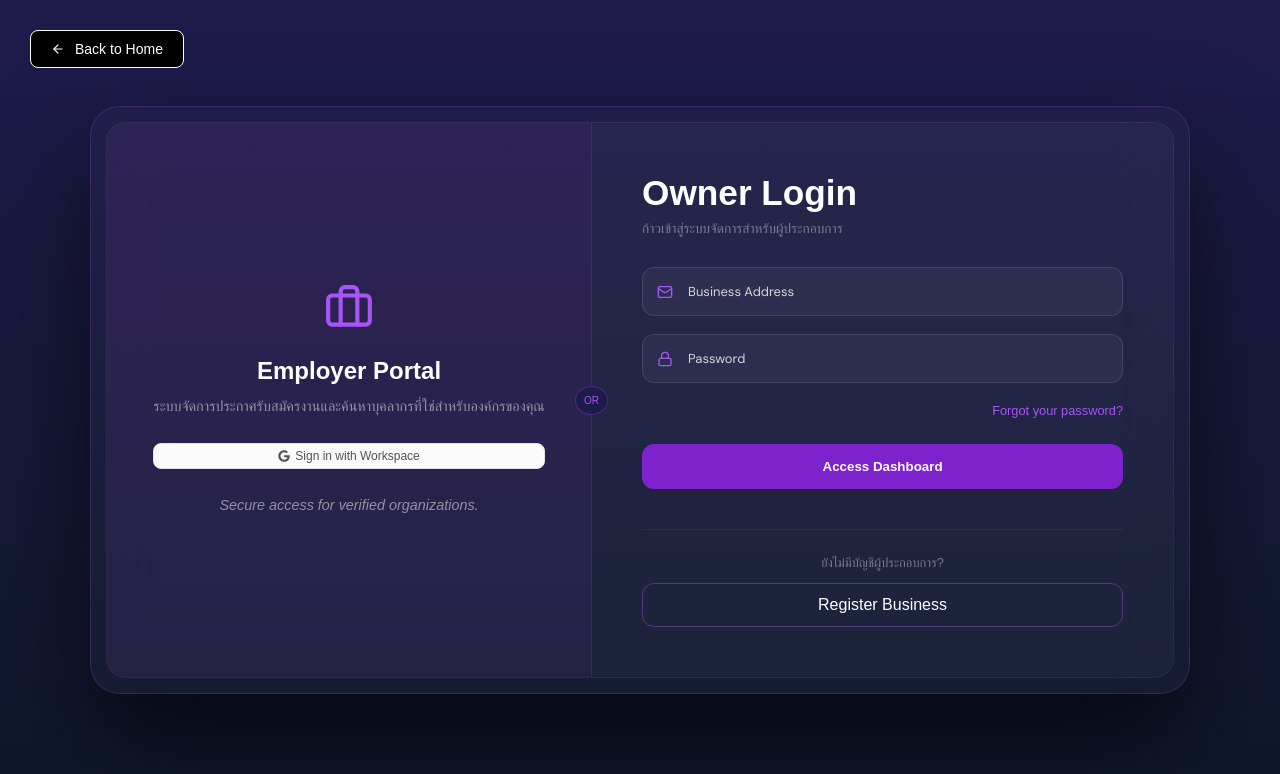
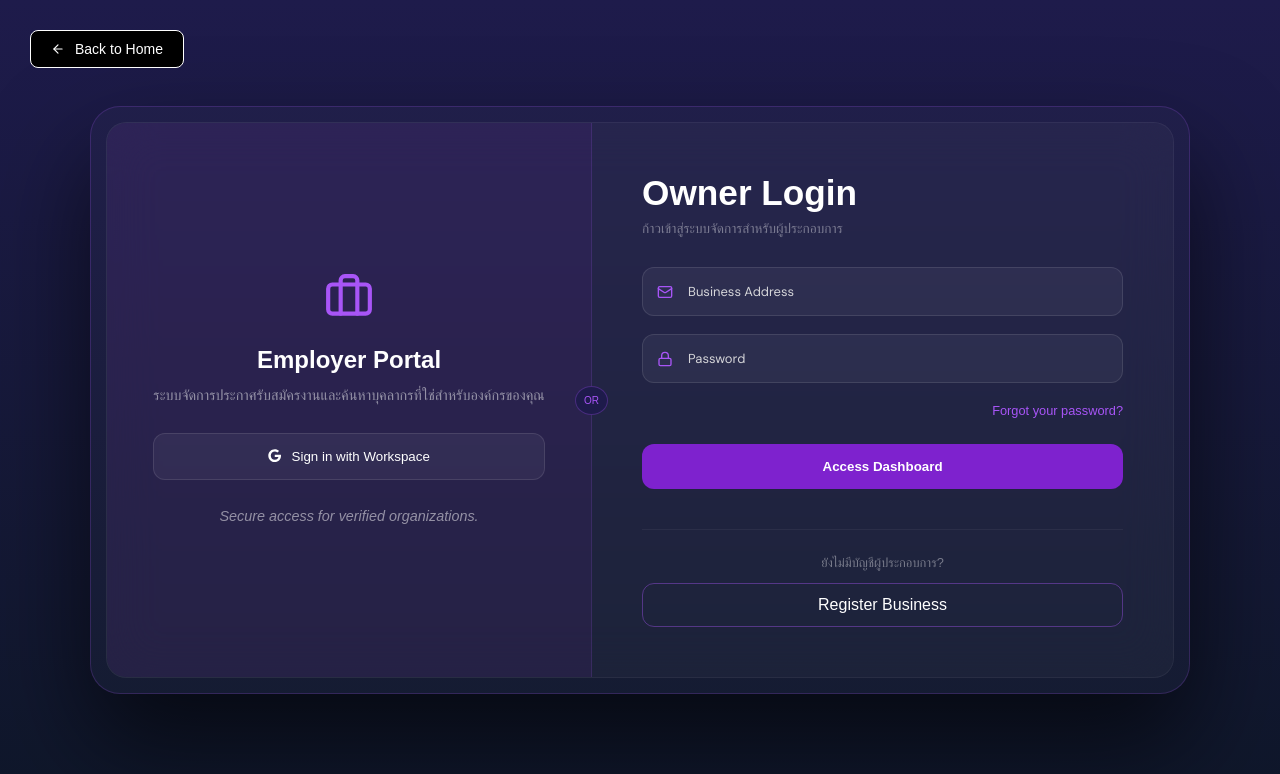
Before and after one commit to ptnsin/PerFile, a React (Vite) app in the folder frontend/: page /hr-login in a window 1280 px wide. Shown: the top 774 px of the page. Built offline with nearby package versions, Linux system fonts and the light colour scheme; a web font is replaced by a local one.

Commit message:
fix google sign in

```diff
--- a/frontend/src/pages/hrLogin.jsx
+++ b/frontend/src/pages/hrLogin.jsx
@@ -113,7 +113,7 @@ export default function HrLogin() {
 
               <div className="hr-social-gap">
                 <button
-                  className="hr-social-btn"
+                  className="hr-social-btn1"
                   onClick={() => handleSocialLogin('google')}
                 >
                   <FaGoogle /> Sign in with Workspace
--- a/frontend/src/styles/HrLogin.css
+++ b/frontend/src/styles/HrLogin.css
@@ -136,15 +136,15 @@
 
 /* ปุ่ม Social */
 .hr-social-gap { margin: 25px 0; }
-.hr-social-btn {
+.hr-social-btn1 {
   width: 100%;
-  padding: 12px;
+  padding: 15px;
   display: flex; align-items: center; justify-content: center; gap: 10px;
   background: rgba(255,255,255,0.05);
   border: 1px solid rgba(255,255,255,0.1);
   border-radius: 12px; color: #fff; cursor: pointer; transition: 0.3s;
 }
-.hr-social-btn:hover { background: rgba(255,255,255,0.1); transform: translateY(-2px); }
+.hr-social-btn1:hover { background: rgba(255,255,255,0.1); transform: translateY(-2px); }
 
 .hr-helper-text { font-size: 0.75rem; color: rgba(255,255,255,0.3); font-style: italic; }
 
```
